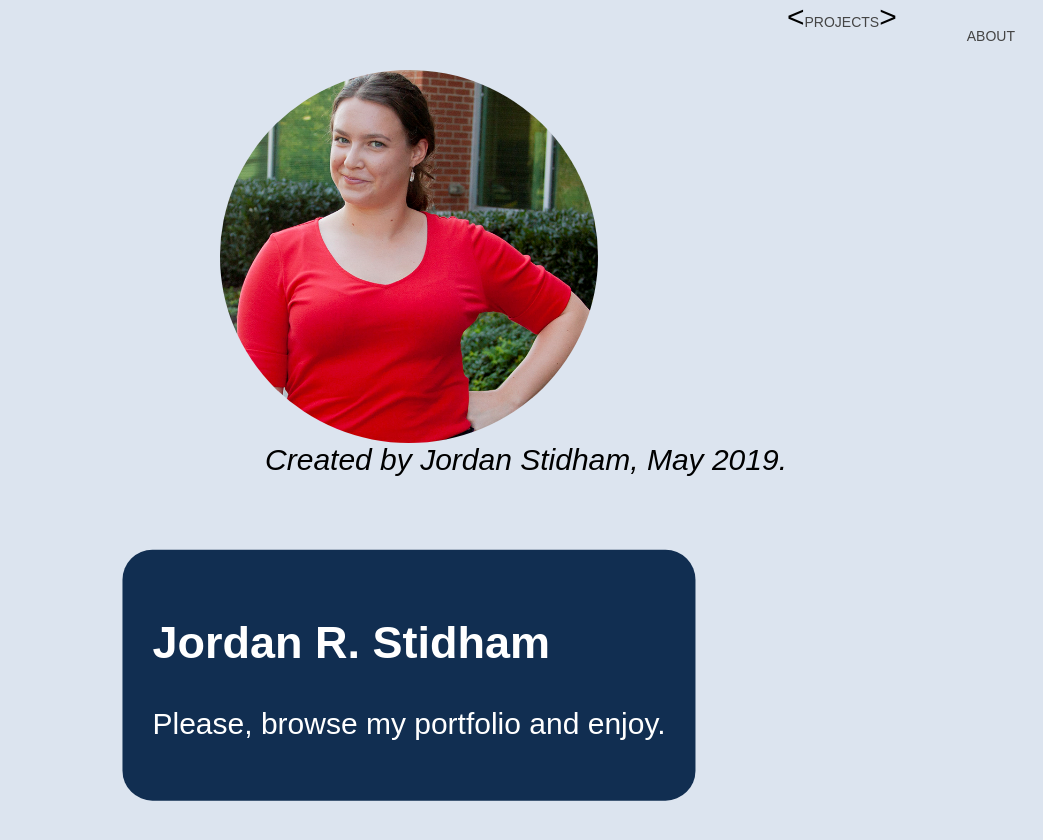
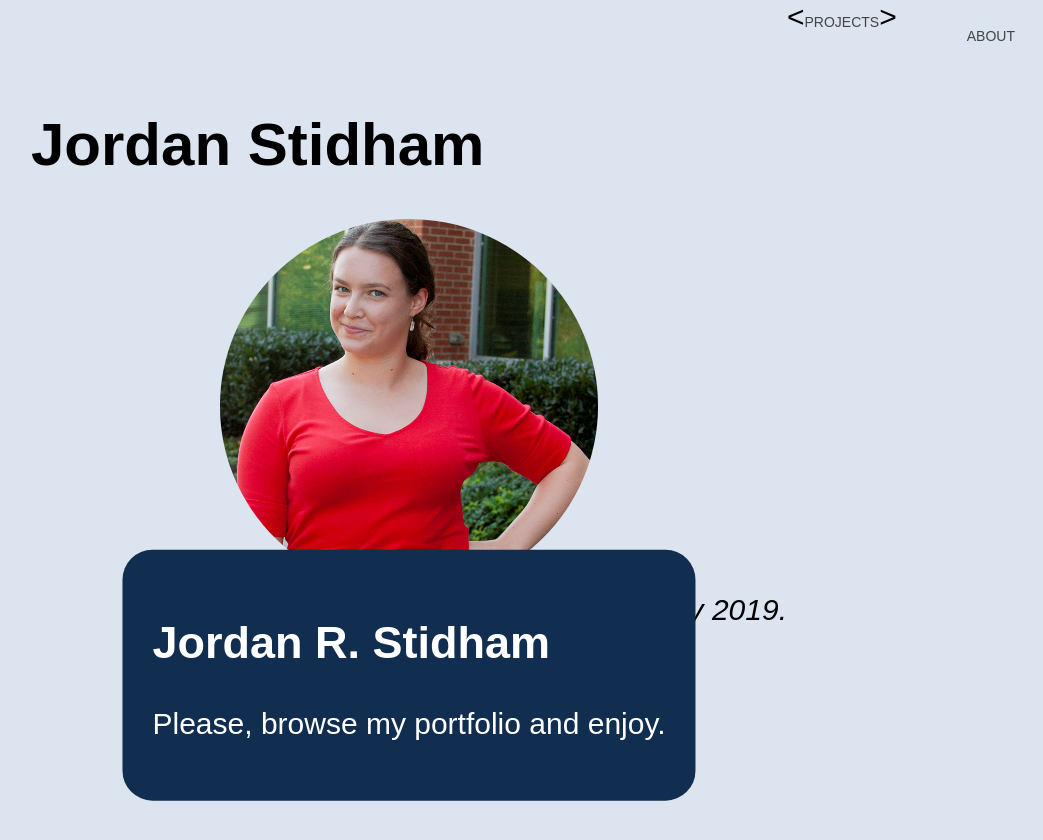
Before and after one commit to jordanstidham/PORTFOLIO, a Jekyll site: the page built from README.md, in a window 1280 px wide and 900 px high. Shown: the top 840 px of the window, without its empty margins (231-1274 px from the left). Built offline with Jekyll 4.4.1, drawn with Linux system fonts in a browser that asks for light colours; our own code applies the rules of GitHub Pages for plain Markdown files.

Commit message:
Update default.html

```diff
--- a/_layouts/default.html
+++ b/_layouts/default.html
@@ -5,9 +5,14 @@
 		<link rel="stylesheet" type="text/css" href="css/main.css">
 	</head>
 	<body>
+		<!-- header -->
+
 		<div class= "head">
-			<h1Jordan Stidham</h1>
+			<h1>Jordan Stidham</h1>
 			<div>
+
+		<!-- navbar -->
+
 		<div class="nav">
 			<ul class="main-menu">
 				<li><a href="about.html">ABOUT</a></li>
```
